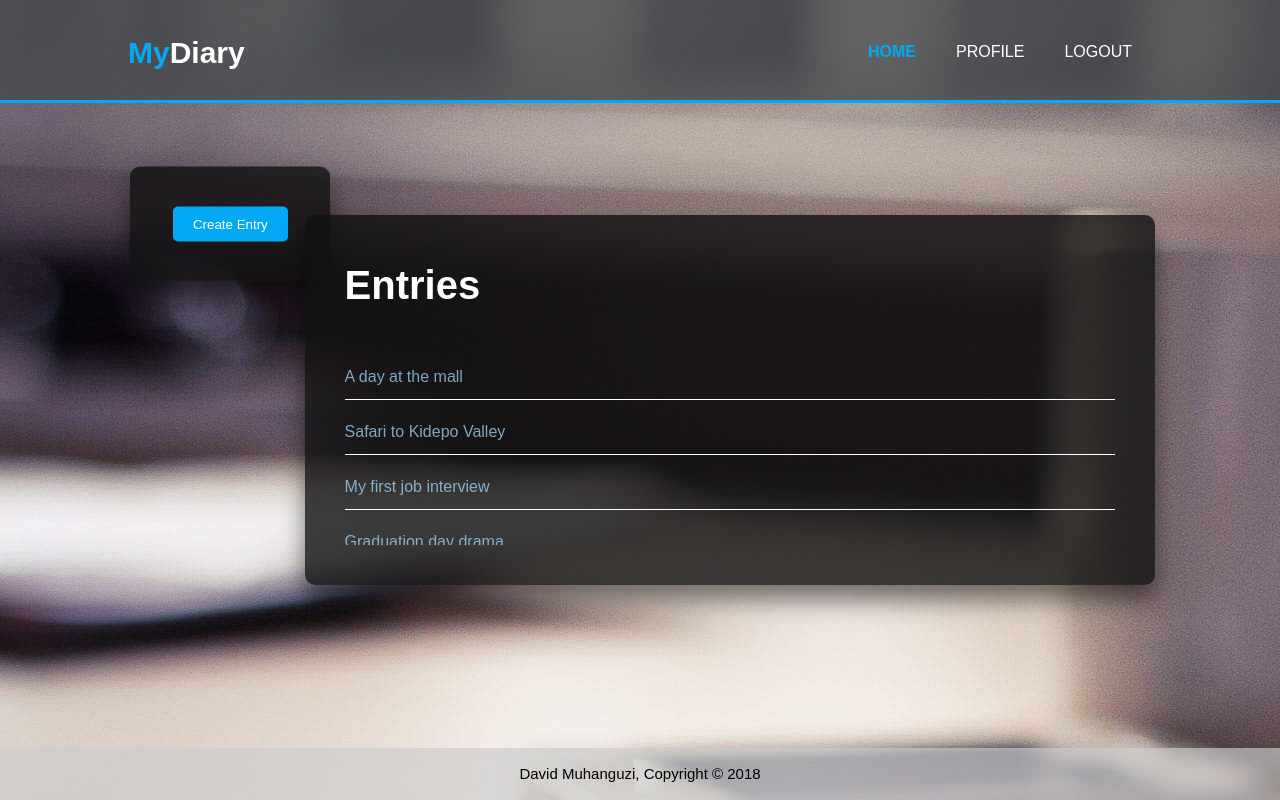
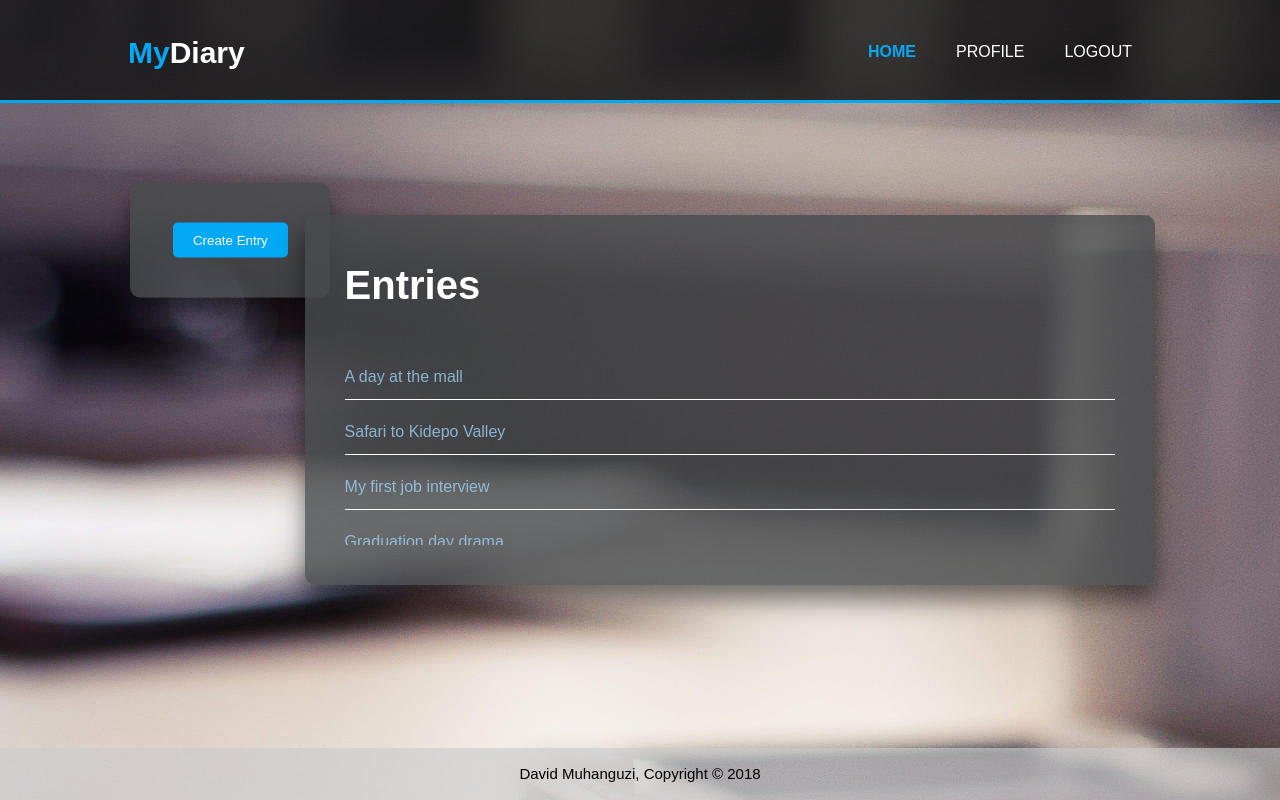
Before and after one commit to MuhanguziDavid/MyDiary, a Python web app: template UI/templates/home.html in a window 1280 px wide. Run offline with Jinja, Linux system fonts and the light colour scheme; the template is opened without the code that fills it, so the values that code supplies are empty.

Commit message:
fix homepage sidebar button

```diff
--- a/UI/css/style.css
+++ b/UI/css/style.css
@@ -154,7 +154,7 @@
 
 /*Header*/
 header{
-    background: rgba(72, 76, 78, 0.8);
+    background: rgba(17, 17, 17, 0.8);
     color: #fff;
     padding-top: 30px;
     min-height: 70px;
@@ -203,7 +203,7 @@ header a:hover{
     transform: translate(-50%,-50%);
     width: 850px;
     padding: 40px;
-    background: rgba(17, 17, 17, 0.8);
+    background: rgba(72, 76, 78, 0.8);
     box-sizing: border-box;
     box-shadow: 0 15px 25px rgba(0, 0, 0, .5);
     border-radius: 10px;
@@ -245,29 +245,17 @@ header a:hover{
     font-weight: bold;
 }
 
-footer{
-    position: fixed;
-    left: 0;
-    bottom: 0;
-    width: 100%;
-    padding: 0px;
-    margin-top: 20px;
-    color: #000;
-    background-color: #cccccca9;
-    text-align: center;
-}
-
 /*Sidebar*/
 .sidebar{
     color: rgba(255, 255, 255, 0.664);
     text-align: center;
     position: absolute;
-    top: 28%;
+    top: 30%;
     left: 18%;
     transform: translate(-50%,-50%);
     width: 200px;
     padding: 40px;
-    background: rgba(17, 17, 17, 0.8);
+    background: rgba(72, 76, 78, 0.8);
     box-sizing: border-box;
     box-shadow: 0 15px 25px rgba(0, 0, 0, .5);
     border-radius: 10px;
@@ -282,3 +270,33 @@ footer{
     cursor: pointer;
     border-radius: 5px;
 }
+.sidebar button{
+    background: transparent;
+    border: none;
+    outline: none;
+    color: #fff;
+    background: #03a9f4;
+    padding: 10px 20px;
+    cursor: pointer;
+    border-radius: 5px;
+}
+.sidebar button a{
+    color: #fff;
+    text-align: center;
+    text-decoration: none;
+
+}
+
+
+/*Footer*/
+footer{
+    position: fixed;
+    left: 0;
+    bottom: 0;
+    width: 100%;
+    padding: 0px;
+    margin-top: 20px;
+    color: #000;
+    background-color: #cccccca9;
+    text-align: center;
+}
--- a/UI/templates/home.html
+++ b/UI/templates/home.html
@@ -33,7 +33,7 @@
     </header>
     <section class="sidebar">
         <div>
-            <input type="submit" name="new_entry" value="Create Entry" />
+            <button><a href="#">Create Entry</a></button>
         </div>
     </section>
     <section id="entries">
```
Also changed, not shown: UI/templates/entryContents.html (+64 -0 lines), UI/templates/index.html (line endings or trailing spaces).
